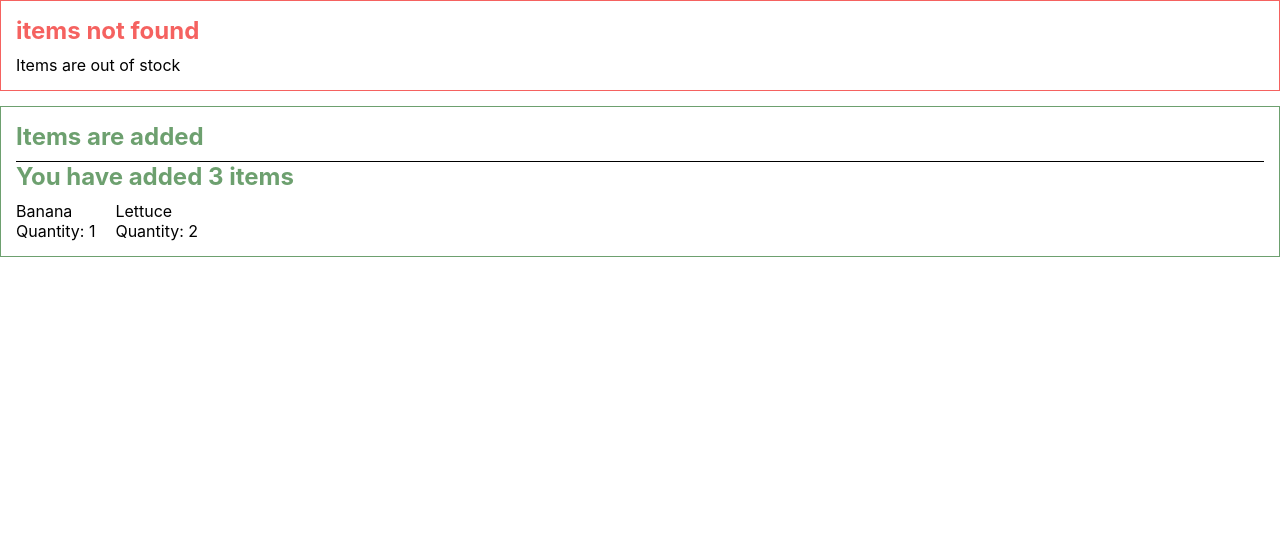
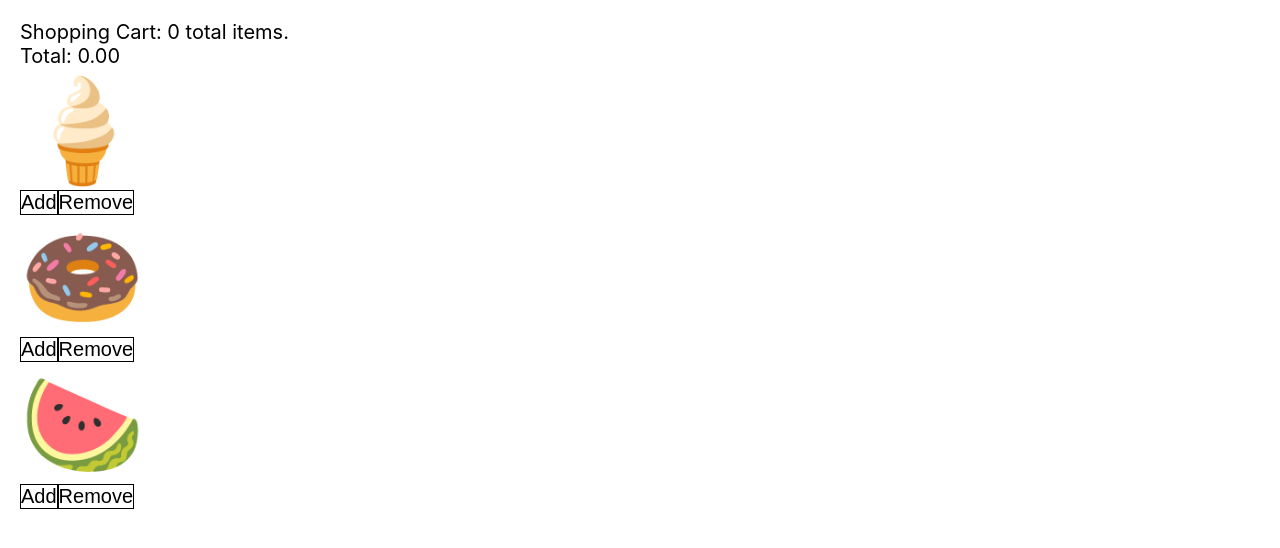
Before and after one commit to Siddeshi/reactJs, a React (Create React App) app in the folder state-class-tutorial/: page / in a window 1280 px wide. Before the commit this address had no page. Shown: the top 548 px of the page. Built offline with nearby package versions, Linux system fonts and the light colour scheme.

Commit message:
how to use hooks in react

```diff
--- a/state-class-tutorial/src/components/App/App.js
+++ b/state-class-tutorial/src/components/App/App.js
@@ -3,6 +3,7 @@
 import Emojis from '../Emojis/Emojis';
 import Instructions from '../Instructions/Instructions';
 import PortFolio from '../Portfolio/Portfolio';
+import IceCream from '../Product/IceCream';
 import Product from '../Product/Product';
 import './App.css';
 
@@ -13,7 +14,8 @@
     {/* <Emojis/> */}
     {/* <PortFolio/>     */}
     {/* <Animals /> */}
-    <DisplayAlert/>
+    {/* <DisplayAlert/> */}
+    <IceCream/>
   </div>
   )}
 
--- /dev/null
+++ b/state-class-tutorial/src/components/Product/IceCream.css
@@ -0,0 +1,14 @@
+.product span {
+    font-size: 100px;
+}
+
+.wrapper {
+    padding: 20px;
+    font-size: 20px;
+}
+
+.wrapper button {
+    font-size: 20px;
+    background: none;
+    border: black solid 1px;
+}
--- /dev/null
+++ b/state-class-tutorial/src/components/Product/IceCream.js
@@ -0,0 +1,85 @@
+import React, { useReducer, useState } from 'react';
+import './IceCream.css'
+
+const currencyOptions = {
+    minimumFractionDigits: 2,
+    maximumFractionDigits: 2,
+}
+
+function cartReducer(state, action) {
+    switch (action.type) {
+        case 'add':
+            return [...state, action.product];
+        case 'remove':
+            const productIndex = state.findIndex(item => item.name === action.product.name);
+            if (productIndex < 0) {
+                return state;
+            }
+            const update = [...state];
+            update.splice(productIndex, 1);
+            return update;
+        default:
+            return state;
+    }
+}
+
+function totalReducer(state, action) {
+    if (action.type === 'add') {
+        return state + action.price;
+    }
+    return state - action.price;
+}
+
+function getTotal(cart) {
+    const total = cart.reduce((totalCost, item) => totalCost + item.price, 0);
+    return total.toLocaleString(undefined, currencyOptions)
+}
+
+const products = [
+    {
+        emoji: '🍦',
+        name: 'ice cream',
+        price: 5
+    },
+    {
+        emoji: '🍩',
+        name: 'donuts',
+        price: 2.5,
+    },
+    {
+        emoji: '🍉',
+        name: 'watermelon',
+        price: 4
+    }
+];
+
+export default function IceCream() {
+    const [cart, setCart] = useReducer(cartReducer, []);
+    const [total, setTotal] = useReducer(totalReducer, 0);
+
+    function add(product) {
+        setCart({ product, type: 'add' });
+    }
+
+    function remove(product) {
+        setCart({ product, type: 'remove' });
+    }
+
+    return (
+        <div className="wrapper">
+            <div>
+                Shopping Cart: {cart.length} total items.
+            <div>Total: {getTotal(cart)}</div>
+                {products.map(product => (
+                    <div key={product.name}>
+                        <div className="product">
+                            <span role="img" aria-label={product.name}>{product.emoji}</span>
+                        </div>
+                        <button onClick={() => add(product)}>Add</button>
+                        <button onClick={() => remove(product)}>Remove</button>
+                    </div>
+                ))}
+            </div>
+        </div>
+    )
+}
```
